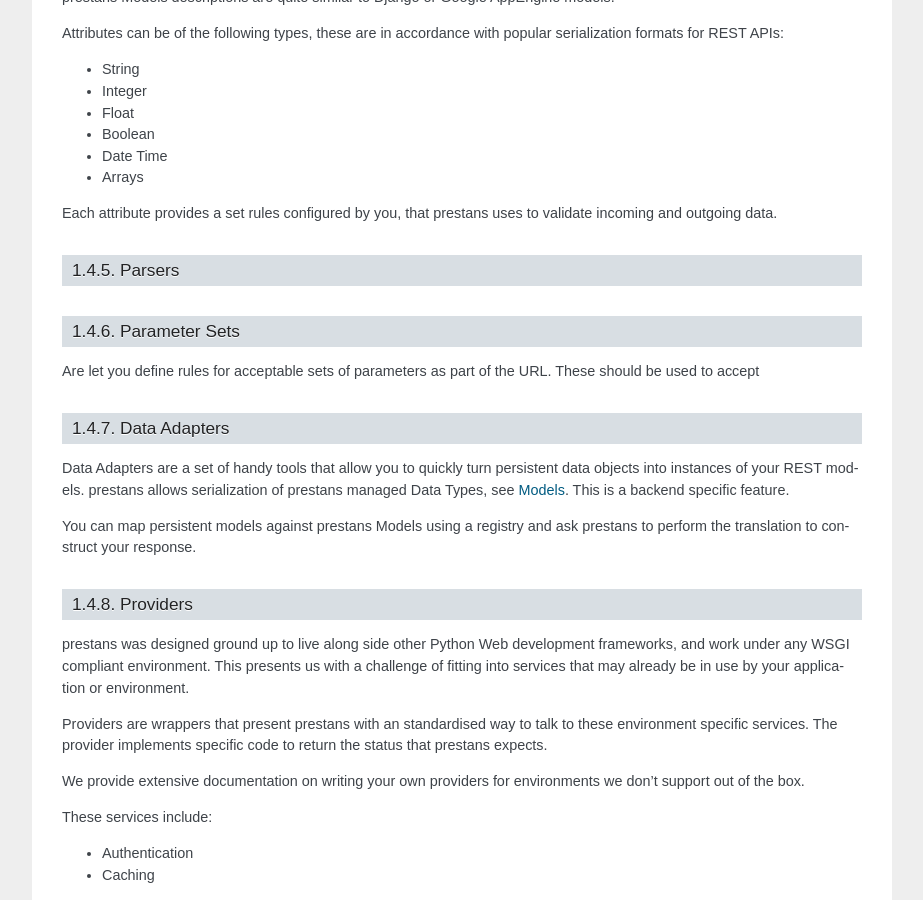
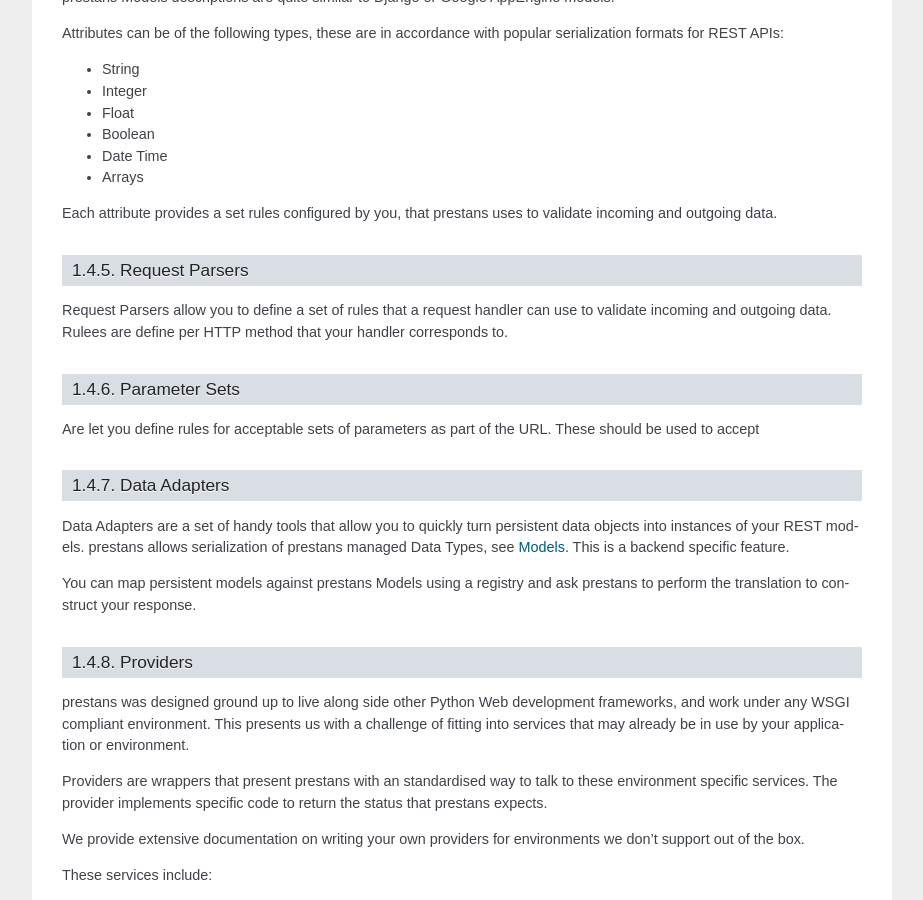
Before and after one commit to anomaly/prestans-docs, a Sphinx documentation site: the page built from source/quickstart.rst, in a window 1280 px wide and 900 px high, scrolled down 2694 px. Shown: the whole window, without its empty margins (198-1121 px from the left). Built offline with Sphinx 7.4.7, drawn with Linux system fonts in a browser that asks for light colours; some of the changed text lies outside the part shown.

Commit message:
Updated definitions in handlers, and quickstart

```diff
--- a/source/handlers.rst
+++ b/source/handlers.rst
@@ -128,7 +128,12 @@
 Building and Writing Responses
 ------------------------------
 
+Each handler method in your prestans REST application must return either a:
 
+* Python serializable type, these include basic types are iterables
+* Instances of ``prestans.types.DataType`` or subclasses
+
+Python types are passed directly to the serializer
 
 .. note:: Data Adapters help you quickly turn you persistent data to REST models instances.
 
--- a/source/quickstart.rst
+++ b/source/quickstart.rst
@@ -121,8 +121,11 @@
 
 Each attribute provides a set rules configured by you, that prestans uses to validate incoming and outgoing data.
 
-Parsers
--------
+Request Parsers
+---------------
+
+Request Parsers allow you to define a set of rules that a request handler can use to validate incoming and outgoing data. Rulees are define per HTTP method that your handler corresponds to.
+
 
 Parameter Sets
 --------------
```
